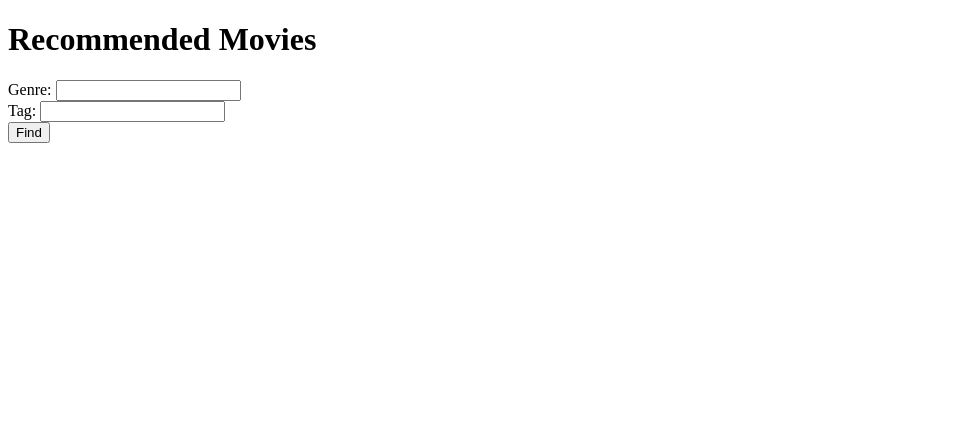
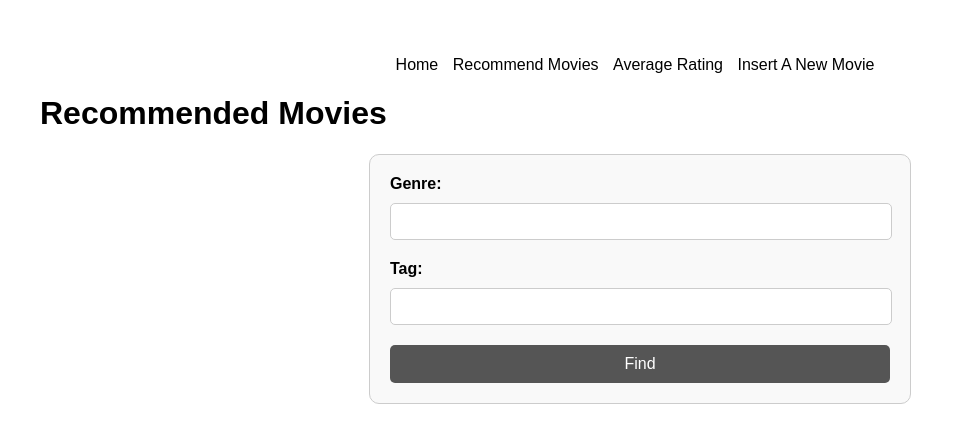
Before and after one commit to poonlucas/CS564, a Flask app: page /recommend-movie in a window 1280 px wide. Shown: the top 443 px of the page, without its empty margins (0-966 px from the left). Run offline with Flask 3, Linux system fonts and the light colour scheme; parts of the project's set-up code (start-up, migrations or seed data) failed here and were passed over.

Commit message:
added nav bar and style to all html

```diff
--- a/static/style.css
+++ b/static/style.css
@@ -7,11 +7,17 @@ body {
 nav ul {
     list-style: none;
     padding: 0;
+    text-align: center;
 }
 
 nav ul li {
     display: inline;
     margin-right: 10px;
+}
+
+nav ul li a {
+    text-decoration: none;
+    color: black;
 }
 
 table {
@@ -28,3 +34,43 @@ th, td {
     padding: 10px;
     text-align: left;
 }
+
+form {
+    max-width: 500px;
+    margin: 20px auto;
+    padding: 20px;
+    border: 1px solid #ccc;
+    border-radius: 10px;
+    background-color: #f9f9f9;
+}
+
+form label {
+    display: block;
+    margin-bottom: 10px;
+    font-weight: bold;
+}
+
+form input[type="text"],
+form input[type="number"],
+form input[type="url"] {
+    width: calc(100% - 20px);
+    padding: 10px;
+    margin-bottom: 20px;
+    border: 1px solid #ccc;
+    border-radius: 5px;
+}
+
+form button {
+    width: 100%;
+    padding: 10px;
+    border: none;
+    border-radius: 5px;
+    background-color: #555;
+    color: white;
+    font-size: 16px;
+    cursor: pointer;
+}
+
+form button:hover {
+    background-color: #333;
+}
--- a/templates/index.html
+++ b/templates/index.html
@@ -12,6 +12,7 @@
             <li><a href="/">Home</a></li>
             <li><a href="/get-movie-recommendation">Recommend Movies</a></li>
             <li><a href="/get-average-rating">Average Rating</a></li>
+            <li><a href = "/new-movie-insert">Insert A New Movie</a></li>
         </ul>
     </nav>
     <h1>Welcome to the Movies Database</h1>
--- a/templates/recommendmovie.html
+++ b/templates/recommendmovie.html
@@ -3,8 +3,17 @@
 <head>
     <meta charset="UTF-8">
     <title>Recommended Movies</title>
+    <link rel="stylesheet" href="../static/style.css">
 </head>
 <body>
+    <nav>
+        <ul>
+            <li><a href="/">Home</a></li>
+            <li><a href="/get-movie-recommendation">Recommend Movies</a></li>
+            <li><a href="/get-average-rating">Average Rating</a></li>
+            <li><a href = "/new-movie-insert">Insert A New Movie</a></li>
+        </ul>
+    </nav>
     <h1>Recommended Movies</h1>
     <form action="/get-movie-recommendation" method="get">
         <label for="genre">Genre:</label>
```
Also changed, not shown: templates/avg_rating.html (+9 -0 lines), templates/new_movie_insert.html (added, +34 -0 lines).
